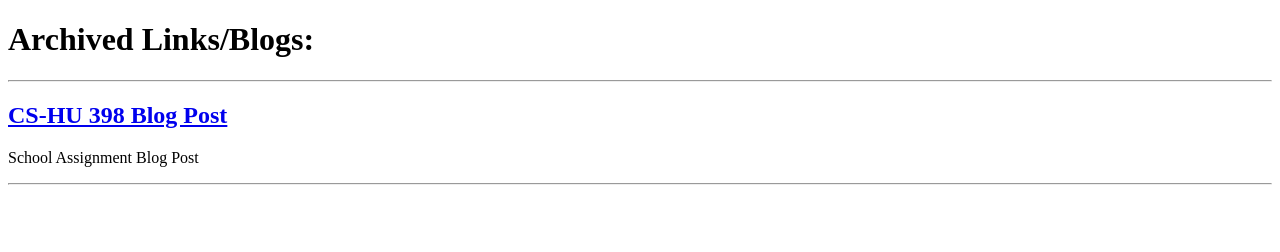
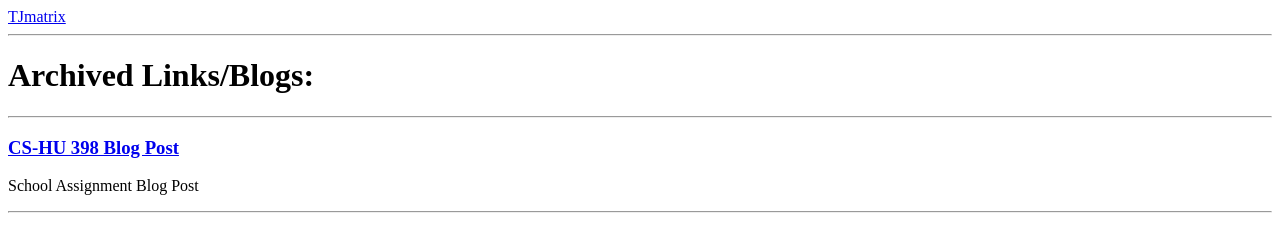
Before and after one commit to TJmatrix0/TJmatrix0.github.io, a plain HTML site: page pages/archive.html in a window 1280 px wide. Drawn offline with Linux system fonts and the light colour scheme.

Commit message:
Added Homepage Backlink

```diff
--- a/pages/archive.html
+++ b/pages/archive.html
@@ -7,9 +7,15 @@
     <title>Archive Links</title>
   </head>
   <body>
+    <div>
+      <nav>
+        <a href="../index.html">TJmatrix</a>
+      </nav>
+    </div>
+    <hr />
     <h1>Archived Links/Blogs:</h1>
     <hr />
-    <h2><a href="archive/cshu398blog.html">CS-HU 398 Blog Post</a></h2>
+    <h3><a href="archive/cshu398blog.html">CS-HU 398 Blog Post</a></h3>
     <p>School Assignment Blog Post</p>
     <hr />
   </body>
```
